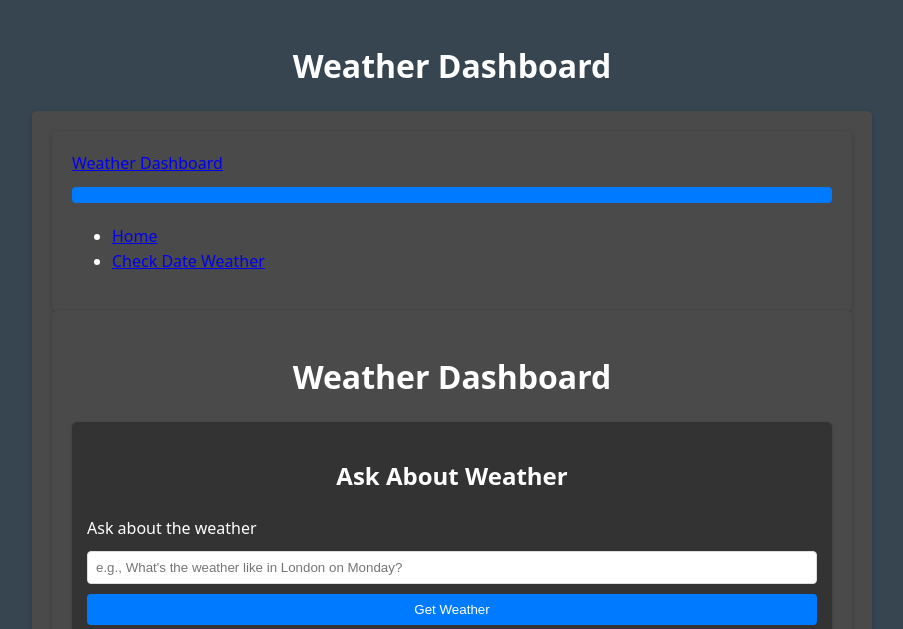
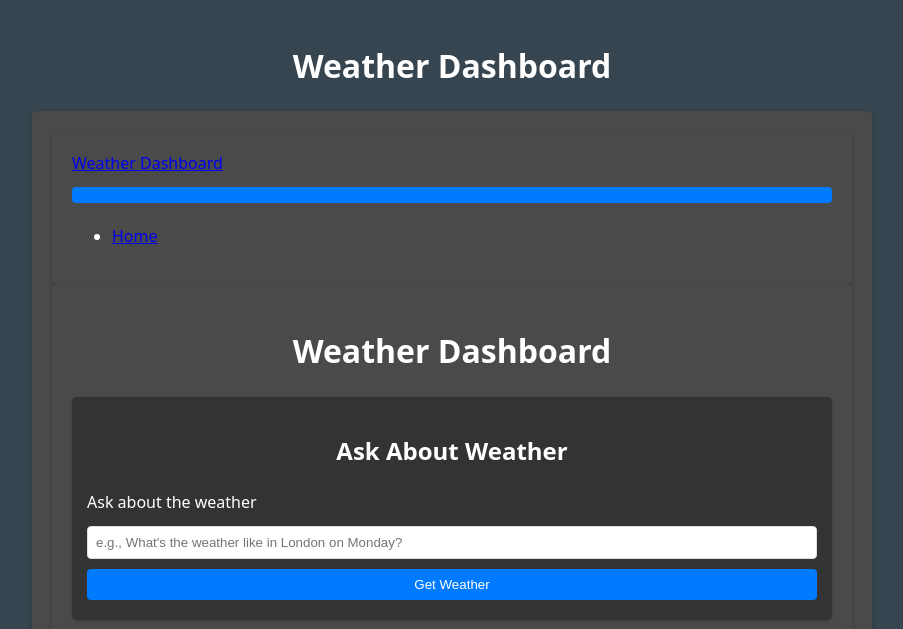
Before and after one commit to xtinalang/weather-dashboard, a Flask app: page / in a window 1280 px wide. Shown: the top 629 px of the page, without its empty margins (188-1091 px from the left). Run offline with Flask 3, Linux system fonts and the light colour scheme; data comes from the database, SQL or seed files in the repository; data that the repository does not hold is empty; some libraries are stand-ins or nearby versions.

Commit message:
deleted specific date form to expand on the natural language.

```diff
--- a/web/app.py
+++ b/web/app.py
@@ -26,7 +26,6 @@ from weather_app.weather_types import (
 )
 
 from .forms import (
-    DateWeatherForm,
     DateWeatherNLForm,
     ForecastDaysForm,
     LocationSearchForm,
@@ -476,44 +475,6 @@ def forecast_path(coordinates: str) -> Any:
         return redirect(url_for("index"))
 
 
-@app.route("/date-weather", methods=["GET", "POST"])
-def date_weather() -> Any:
-    """Handle weather queries for specific dates."""
-    form = DateWeatherForm()
-    unit = Helpers.get_normalized_unit()
-
-    if not form.validate_on_submit():
-        return render_template("date_weather_form.html", form=form, unit=unit)
-
-    try:
-        location = form.location.data
-        location_name = Helpers.normalize_location_input(location)
-        coords = location_manager.get_coordinates(location_name)
-
-        if not coords:
-            flash(f"Could not find location: {location}", "error")
-            return render_template("date_weather_form.html", form=form, unit=unit)
-
-        current_weather_data, location_obj = get_weather_data(coords, unit)
-        forecast_data = get_forecast_data(coords, unit)
-
-        Helpers.save_weather_record(location_obj, current_weather_data)
-
-        return render_template(
-            "results_date_weather.html",
-            current_weather=current_weather_data,
-            forecast_data=forecast_data,
-            dates=[day["date"] for day in forecast_data],
-            location=location_obj,
-            unit=unit,
-            lat=coords[0],
-            lon=coords[1],
-        )
-    except Exception as e:
-        flash(f"Error getting weather: {e}", "error")
-        return render_template("date_weather_form.html", form=form, unit=unit)
-
-
 @app.route("/nl-date-weather", methods=["POST"])
 def nl_date_weather() -> Any:
     """Handle natural language weather queries."""
--- a/web/forms.py
+++ b/web/forms.py
@@ -1,6 +1,5 @@
 from flask_wtf import FlaskForm
 from wtforms import (
-    DateField,
     RadioField,
     SelectField,
     StringField,
@@ -45,17 +44,6 @@ class ForecastDaysForm(FlaskForm):
     submit = SubmitField("Update")
 
 
-class DateWeatherForm(FlaskForm):
-    """Form for querying weather on a specific date"""
-
-    date = DateField("Date", validators=[DataRequired()], format="%Y-%m-%d")
-    location = StringField("Location", validators=[DataRequired()])
-    unit = SelectField(
-        "Unit", choices=[("C", "Celsius"), ("F", "Fahrenheit")], default="C"
-    )
-    submit = SubmitField("Get Weather")
-
-
 class DateWeatherNLForm(FlaskForm):
     query = StringField("Ask about the weather", validators=[DataRequired()])
     submit = SubmitField("Get Weather")
--- a/web/templates/base.html
+++ b/web/templates/base.html
@@ -22,9 +22,6 @@
                         <li class="nav-item">
                             <a class="nav-link" href="{{ url_for('index') }}">Home</a>
                         </li>
-                        <li class="nav-item">
-                            <a class="nav-link" href="{{ url_for('date_weather') }}">Check Date Weather</a>
-                        </li>
                     </ul>
                 </div>
             </div>
```
